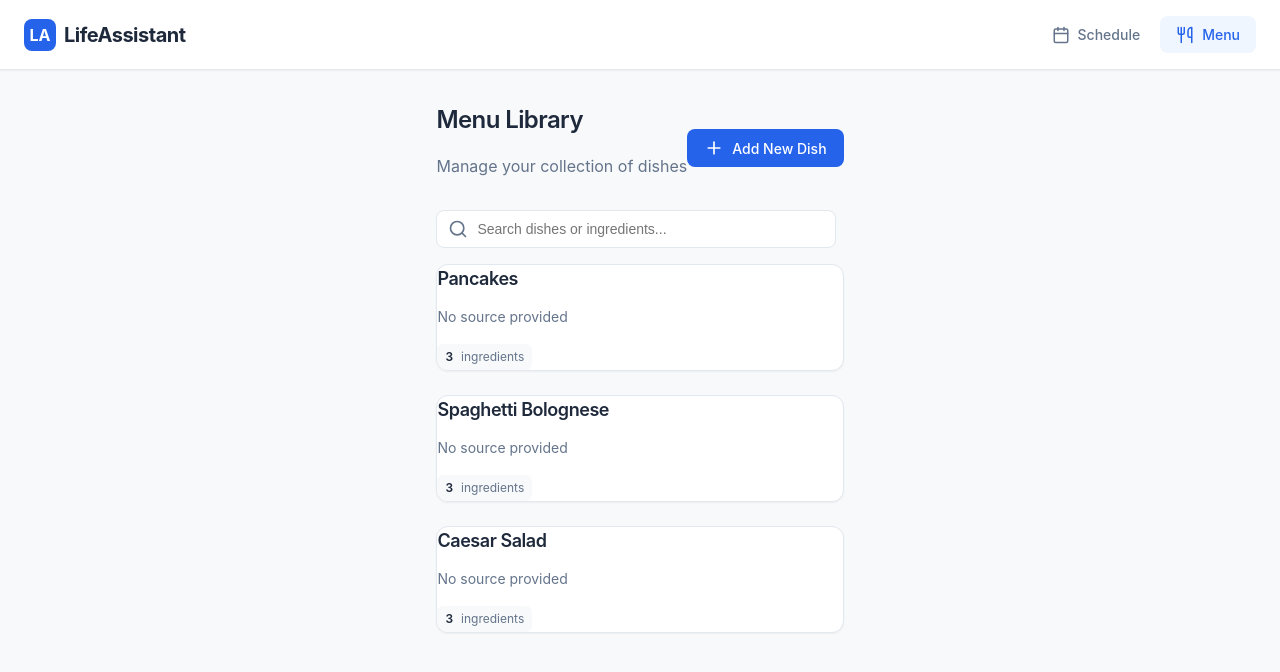
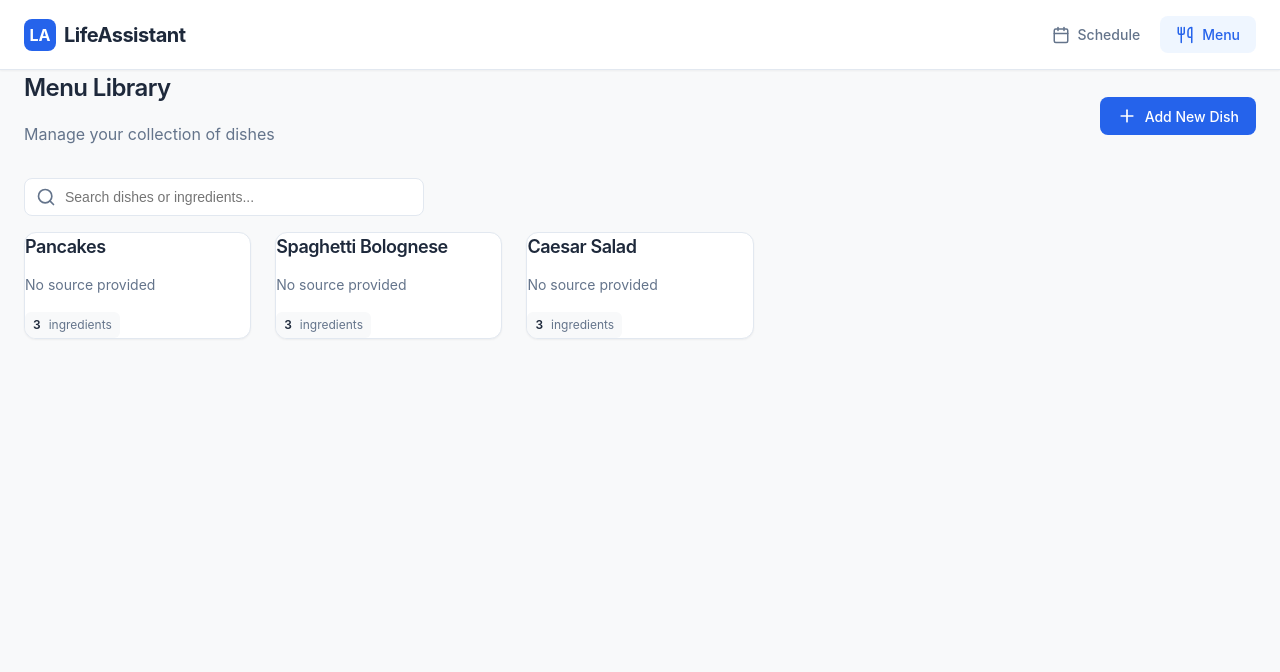
Before and after one commit to wxharry/lifeAssistant, a React (Vite) app: page /menu in a window 1280 px wide. Shown: the top 672 px of the page. Built offline with nearby package versions, Linux system fonts and the light colour scheme.

Commit message:
Style: Remove main content padding, expand container width, and adjust menu grid column size.

```diff
--- a/src/components/Layout.tsx
+++ b/src/components/Layout.tsx
@@ -42,7 +42,7 @@ export default function Layout() {
         </div>
       </header>
 
-      <main className="container" style={{ padding: '2rem 1.5rem', flex: 1 }}>
+      <main className="container" style={{ flex: 1 }}>
         <Outlet />
       </main>
     </div>
--- a/src/index.css
+++ b/src/index.css
@@ -59,7 +59,8 @@ button {
 
 /* --- Layout Utilities --- */
 .container {
-  max-width: 1400px;
+  width: 100%;
+    max-width: 100%;
   margin: 0 auto;
   padding: 0 1.5rem;
 }
@@ -194,8 +195,9 @@ input:focus, select:focus, textarea:focus {
 /* Menu Grid */
 .menu-grid {
   display: grid;
-  grid-template-columns: repeat(auto-fill, minmax(260px, 1fr));
+  grid-template-columns: repeat(auto-fill, minmax(200px, 1fr));
   gap: 1.5rem;
+  width: 100%;
 }
 
 /* Modal */
```
